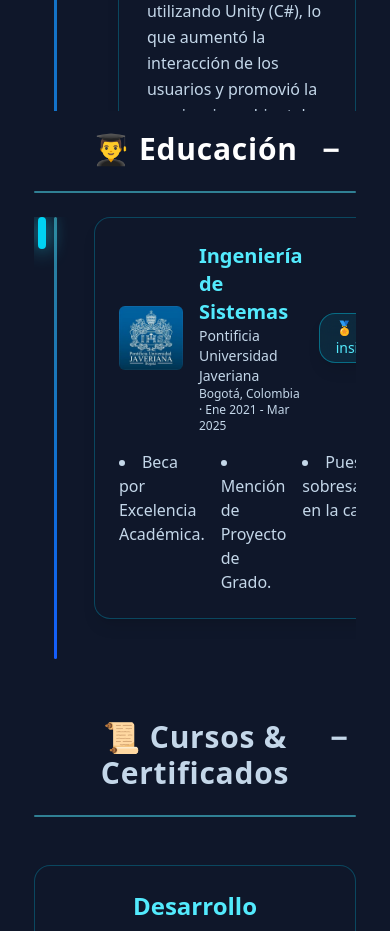
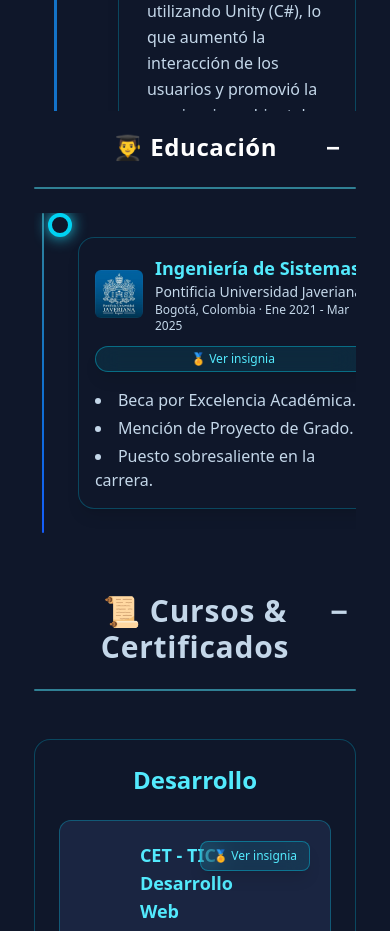
Before and after one commit to santiagoreyb/Portfolio_Santiago_Rey, a React (Vite) app: page /es in a window 390 px wide. Shown: the part 2860-3791 px from the top of the page. Built offline with nearby package versions, Linux system fonts and the light colour scheme.

Commit message:
fix education in  mobile

```diff
--- a/src/components/Educacion.jsx
+++ b/src/components/Educacion.jsx
@@ -2,7 +2,7 @@ import { useState } from "react";
 import { motion } from "framer-motion";
 import javeriana from "../assets/pictures/javeriana.png";
 
-function Educacion({ darkMode, lang}) {
+function Educacion({ darkMode, lang }) {
   const [isOpen, setIsOpen] = useState(true);
 
   const translations = {
@@ -52,9 +52,9 @@ function Educacion({ darkMode, lang}) {
   return (
     <div className="w-[90%] max-w-6xl mx-auto pt-5 transition-all duration-300 h-auto">
       {/* Encabezado */}
-      <div className="relative mb-6">
+      <div className="relative mb-6 text-center">
         <h2
-          className={`text-3xl md:text-4xl font-bold tracking-wide text-center ${
+          className={`text-2xl sm:text-3xl md:text-4xl font-bold tracking-wide ${
             darkMode ? "text-white" : "text-gray-800"
           }`}
         >
@@ -65,7 +65,7 @@ function Educacion({ darkMode, lang}) {
         <button
           onClick={() => setIsOpen((s) => !s)}
           aria-expanded={isOpen}
-          className={`absolute right-2 top-0 text-3xl md:text-4xl font-bold transition px-2 rounded-md ${
+          className={`absolute right-2 top-0 text-2xl sm:text-3xl font-bold transition px-2 rounded-md ${
             darkMode
               ? "text-white hover:bg-white/10"
               : "text-gray-700 hover:bg-gray-200/50"
@@ -89,9 +89,9 @@ function Educacion({ darkMode, lang}) {
           isOpen ? "max-h-[1500px] mt-6 opacity-100" : "max-h-0 mt-0 opacity-0"
         }`}
       >
-        <div className="relative flex flex-col items-start">
+        <div className="relative flex flex-col items-start pl-3 sm:pl-6">
           {/* Línea lateral izquierda */}
-          <div className="absolute left-5 top-0 bottom-10 w-[3px] bg-gradient-to-b from-cyan-300/50 to-blue-600 rounded-full"></div>
+          <div className="absolute left-2 sm:left-5 top-0 bottom-10 w-[2px] sm:w-[3px] bg-gradient-to-b from-cyan-300/50 to-blue-600 rounded-full"></div>
 
           {experiences.map((exp, index) => (
             <motion.div
@@ -99,11 +99,11 @@ function Educacion({ darkMode, lang}) {
               initial={{ opacity: 0, x: -30 }}
               animate={{ opacity: 1, x: 0 }}
               transition={{ duration: 0.5, delay: index * 0.15 }}
-              className="relative flex items-start mb-20 w-full"
+              className="relative flex flex-col sm:flex-row items-start mb-16 sm:mb-20 w-full"
             >
               {/* Círculo en la línea */}
               <div
-                className={`ml-[4px] w-8 h-8 rounded-full border-4 shadow-[0_0_20px_#22d3ee] z-10 ${
+                className={`ml-[2px] sm:ml-[4px] w-6 h-6 sm:w-8 sm:h-8 rounded-full border-4 shadow-[0_0_15px_#22d3ee] z-10 ${
                   darkMode
                     ? "bg-[#0f172a] border-cyan-400"
                     : "bg-[#c8d0e0] border-cyan-400"
@@ -111,24 +111,25 @@ function Educacion({ darkMode, lang}) {
               ></div>
 
               {/* Tarjeta principal */}
-              <div className="ml-12 flex-1">
+              <div className="ml-8 sm:ml-12 flex-1 w-full">
                 <div
-                  className={`p-6 rounded-2xl shadow-lg backdrop-blur-md border transition-all duration-300 ${
+                  className={`p-4 sm:p-6 rounded-2xl shadow-lg backdrop-blur-md border transition-all duration-300 ${
                     darkMode
                       ? "bg-[#0f172a] border-cyan-500/30 hover:border-cyan-400/60"
                       : "bg-[#D9DFEE] border-gray-300 hover:border-gray-400"
                   }`}
                 >
                   {/* Encabezado con logo */}
-                  <div className="flex items-center gap-4 mb-4">
+                  <div className="flex flex-col sm:flex-row sm:items-center gap-3 sm:gap-4 mb-4">
+                    <div className="flex items-center gap-3">
                       <img
                         src={exp.logo}
                         alt={`${exp.company} logo`}
-                      className="w-16 h-16 object-contain rounded-md"
+                        className="w-12 h-12 sm:w-16 sm:h-16 object-contain rounded-md"
                       />
                       <div>
                         <h3
-                        className={`text-xl font-semibold ${
+                          className={`text-lg sm:text-xl font-semibold ${
                             darkMode ? "text-cyan-300" : "text-[#2B4162]"
                           }`}
                         >
@@ -149,10 +150,11 @@ function Educacion({ darkMode, lang}) {
                           {exp.date}
                         </p>
                       </div>
+                    </div>
 
                     <a
                       href={exp.insignia}
-                      className={`ml-auto px-4 py-1 rounded-2xl shadow-lg backdrop-blur-md border text-sm ${
+                      className={`sm:ml-auto px-3 sm:px-4 py-1 rounded-2xl shadow-lg backdrop-blur-md border text-xs sm:text-sm text-center ${
                         darkMode
                           ? "bg-cyan-400/10 border-cyan-400/40 text-cyan-300 hover:bg-cyan-400/20"
                           : "bg-cyan-100 border-cyan-300 text-cyan-700 hover:bg-cyan-200"
@@ -163,15 +165,15 @@ function Educacion({ darkMode, lang}) {
                   </div>
 
                   {/* Lista de reconocimientos */}
-                  <ol
-                    className={`flex gap-4 list-disc list-inside ${
+                  <ul
+                    className={`flex flex-col gap-1 sm:gap-2 list-disc list-inside ${
                       darkMode ? "text-[#C4D7E9]" : "text-gray-700"
                     }`}
                   >
                     {exp.recognitions.map((item, i) => (
                       <li key={i}>{item}</li>
                     ))}
-                  </ol>
+                  </ul>
                 </div>
               </div>
             </motion.div>
```
Lines whose indentation alone changed are shown as unchanged.
